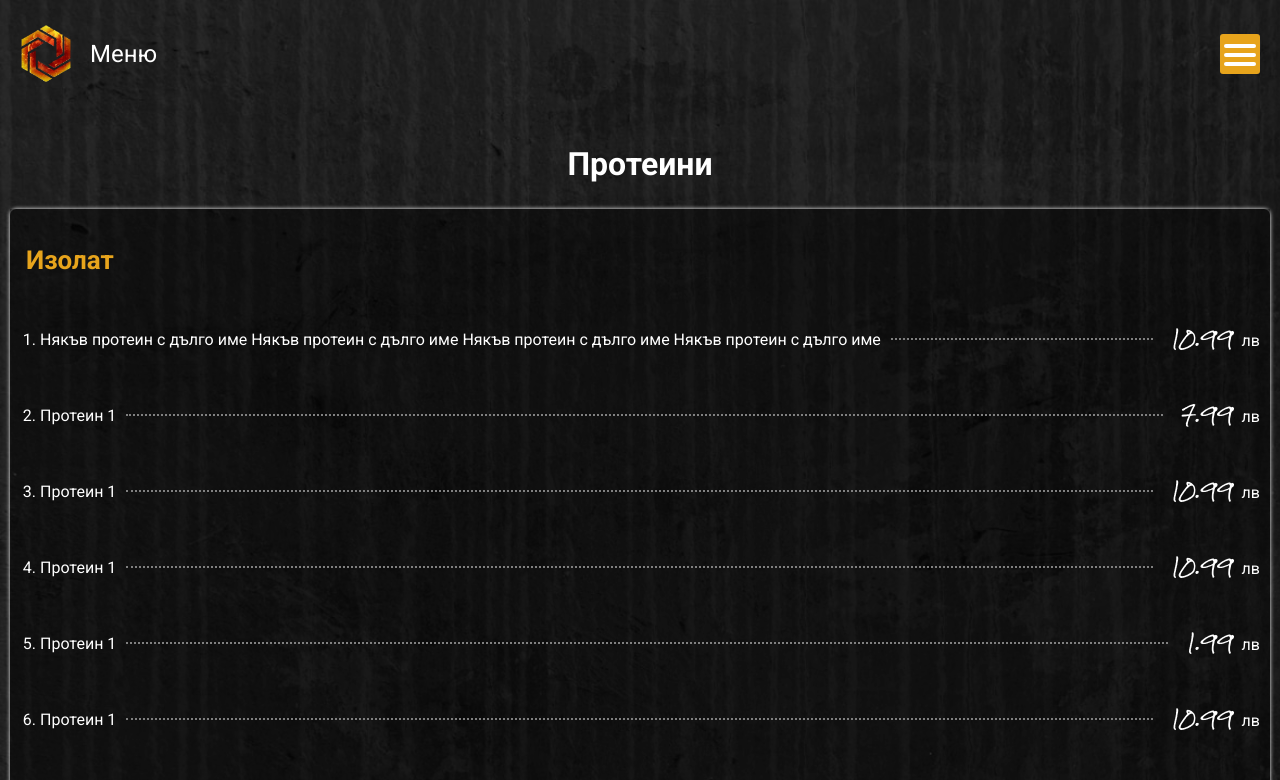
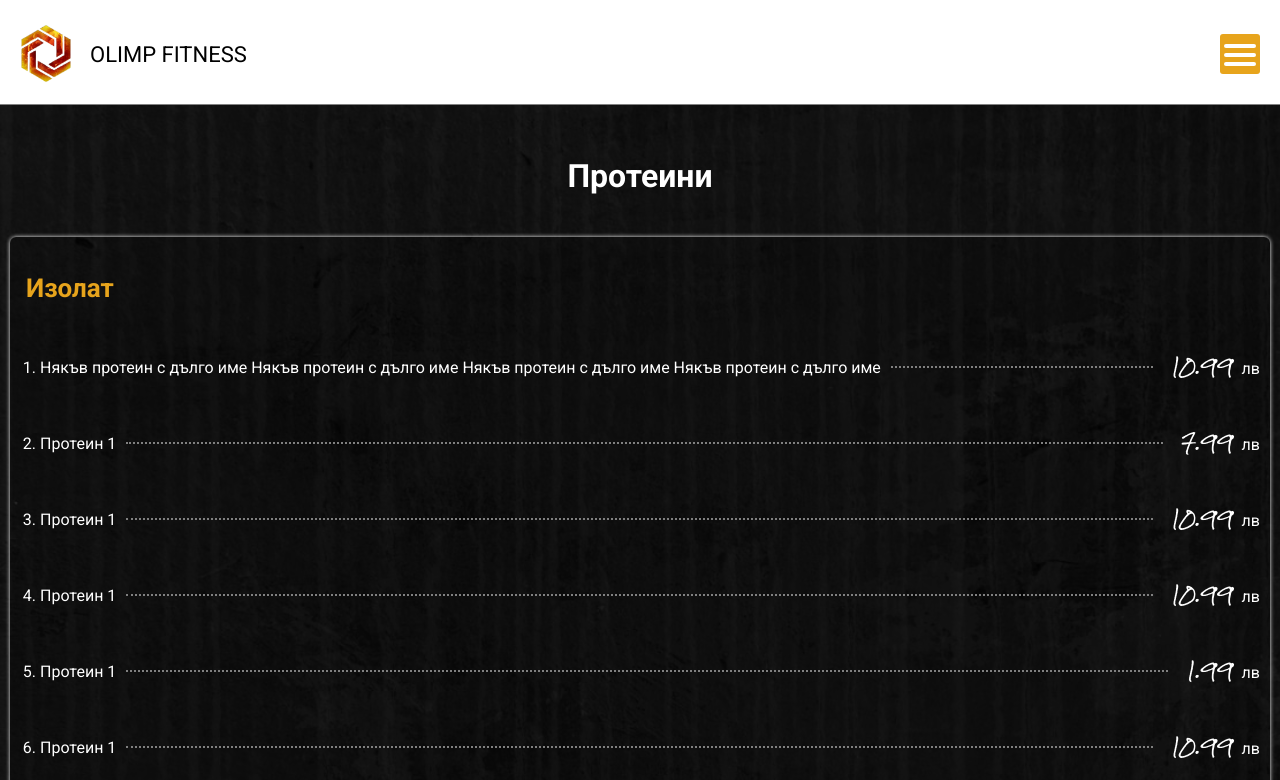
Before and after one commit to EmilArnaudov/test, a website built with Vite: page index.html in a window 1280 px wide. Shown: the top 780 px of the page. Built offline with nearby package versions, Linux system fonts and the light colour scheme.

Commit message:
change header

```diff
--- a/index.html
+++ b/index.html
@@ -11,7 +11,7 @@
     <header class="header">
       <div class="logo-container">
         <img class="logo" src="/logo-no-bg.png" alt="logo">
-        Меню
+        <span class="title">OLIMP FITNESS</span>
       </div>
       <div class="burger-menu" id="burgerMenu">
         <div class="burger-bar"></div>
--- a/src/style.css
+++ b/src/style.css
@@ -17,6 +17,10 @@ ol {
   padding-left: 20px;
 }
 
+.divider {
+  border-top: 1px solid #E7A41C;
+}
+
 .overlay {
   position: fixed;
   top: 0;
@@ -25,7 +29,7 @@ ol {
   bottom: 0;
   background-color: black;
   z-index: -1;
-  opacity: 0.4;
+  opacity: 0.65;
 }
 
 body {
@@ -39,7 +43,12 @@ body {
 }
 
 .main {
-  padding: 10px;
+  padding: 20px 10px 10px 10px;
+}
+
+.title {
+  font-size: 22px;
+  /* font-weight: bold; */
 }
 
 .header {
@@ -48,7 +57,11 @@ body {
   display: flex;
   justify-content: space-between;
   align-items: center;
-  padding: 20px 20px 20px 12px;
+  padding: 20px 20px 16px 12px;
+  border-bottom: 1px solid grey;
+  background-color: white;
+  color: black;
+
 }
 
 .logo {
@@ -109,6 +122,8 @@ body {
   font-family: Roboto, sans-serif;
   font-size: 32px;
   text-align: center;
+  margin-top: 24px;
+  margin-bottom: 42px;
   /* font-weight: 700;
   margin-top: 10px;
   margin-bottom: 10px; */
@@ -127,6 +142,20 @@ body {
 
 .outer-wrapper {
   position: relative;
+  padding-top: 8px;
+  margin-bottom: 52px;
+
+}
+
+.outer-wrapper-overlay {
+  position: absolute;
+  top: 0;
+  left: 0;
+  right: 0;
+  bottom: 0;
+  background-color: black;
+  z-index: -1;
+  opacity: 0.2;
 }
 
 .inner-wrapper {
@@ -144,7 +173,7 @@ body {
     bottom: 0;
     background-color: black;
     z-index: -1;
-    opacity: 0.4;
+    opacity: 0.1;
 }
 
 .product-list-item {
```
